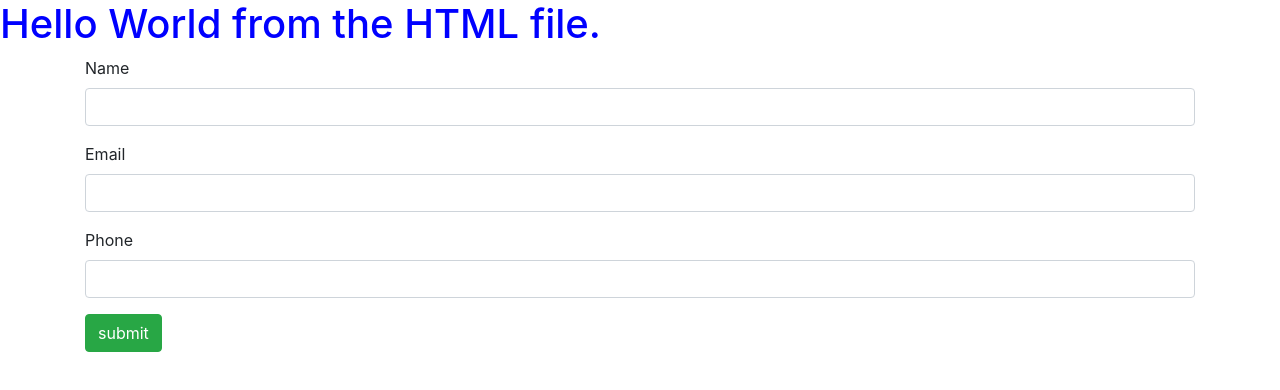
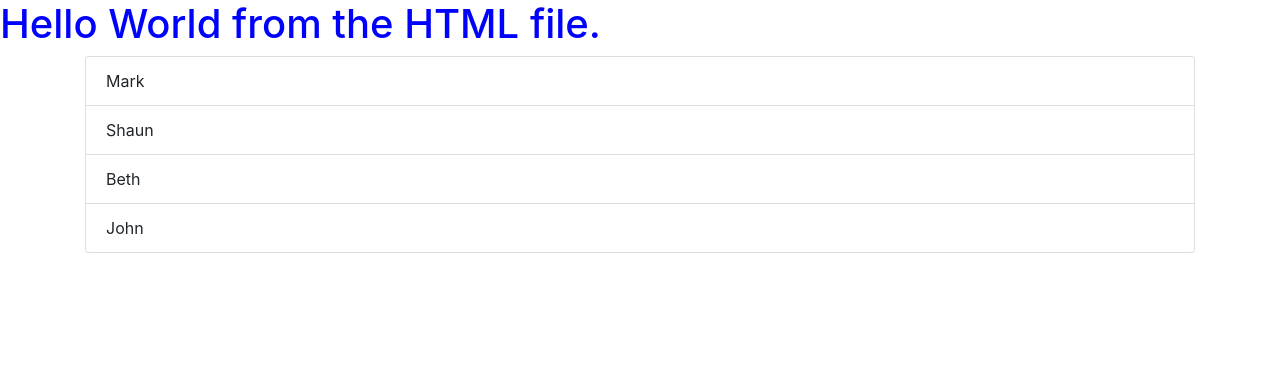
Before and after one commit to vega-ken/angularTutorial, an Angular app: page / in a window 1280 px wide. Shown: the top 390 px of the page. Built offline with nearby package versions, Linux system fonts and the light colour scheme.

Commit message:
servicios y agregando un servicio para hacer el codigo mas limpio y mantenible

```diff
--- a/src/app/app.module.ts
+++ b/src/app/app.module.ts
@@ -5,18 +5,18 @@ import { FormsModule } from '@angular/forms';
 // cada componente creado tendra que estar aqui
 import { AppComponent } from './app.component';
 import { SandboxComponent } from './components/sandbox/sandbox.component'; // cuando sean varios componentes /components/sandbox/sandbox.component
-
+import { DataService } from './services/data.service';
 
 @NgModule({
   declarations: [
     AppComponent,
-    SandboxComponent
+    SandboxComponent // componentes van en declarations
   ],
   imports: [
     BrowserModule,
     FormsModule
   ],
-  providers: [],
+  providers: [DataService], // servicios van en providers
   bootstrap: [AppComponent]
 })
 export class AppModule { }
--- a/src/app/components/sandbox/sandbox.component.html
+++ b/src/app/components/sandbox/sandbox.component.html
@@ -1,47 +1,7 @@
 <h1 class="special">Hello World from the HTML file.</h1>
 
 <div class="container">
-  <form novalidate #f="ngForm" (ngSubmit)="onSubmit(f)"> <!-- darse cuenta que se pasa el form(con id de 'f') en la funcion. esto pasa el form submitted como objeto y su validacion -->
-    <div class="form-group">
-      <label>Name</label>
-      <input
-        type="text"
-        class="form-control"
-        [(ngModel)]="user.name"
-        name="name"
-        #userName="ngModel"
-        minlength="2"
-        required
-      >
-      <div *ngIf="userName.errors?.required && userName.touched" class="alert alert-danger">Name is required</div>
-      <div *ngIf="userName.errors?.minlength && userName.touched" class="alert alert-danger">Name should be at least 2 characters</div>
-    </div>
-    <div class="form-group">
-      <label>Email</label>
-      <input
-        type="text"
-        class="form-control"
-        [(ngModel)]="user.email"
-        name="email"
-        #userEmail="ngModel"
-        required
-      >
-      <div *ngIf="userEmail.errors?.required && userEmail.touched" class="alert alert-danger">Email is required</div>
-    </div>
-    <div class="form-group">
-      <label>Phone</label>
-      <input
-        type="text"
-        class="form-control"
-        [(ngModel)]="user.phone"
-        name="phone"
-        #userPhone="ngModel"
-        minlength="10"
-      >
-      <div *ngIf="userPhone.errors?.minlength && userPhone.touched" class="alert alert-danger">Enter a valid phone number</div>
-    </div>
-    <input type="submit" class="btn btn-success" value="submit">
-  </form>
-
-
+  <ul class="list-group">
+    <li class="list-group-item" *ngFor="let user of users">{{user}}</li>
+  </ul>
 </div>
--- a/src/app/components/sandbox/sandbox.component.ts
+++ b/src/app/components/sandbox/sandbox.component.ts
@@ -1,4 +1,6 @@
 import { Component } from '@angular/core';
+
+import { DataService } from '../../services/data.service';
 
 @Component({
   selector: 'sandbox',
@@ -9,21 +11,18 @@ import { Component } from '@angular/core';
 
 export class SandboxComponent { // tu clase debe hacer match con el nombre del archivo
 
-  user = {
-    name: '',
-    email: '',
-    phone: ''
-  }
+  users:string[];
 
-  onSubmit({value, valid}){
-    // recuerda que aqui le envian 'f' que trae 2 cosas como un objeto
-      //value representa el objeto del form (los campos que han sido rellenados)
-      //valid representa la validacion de los campos
-    if(valid){
-      console.log(value);
-    }
-    else{
-      console.log('Form is invalid');
-    }
+  // cuando usas servicios, se injectan como dependencias al componente en el constructor
+
+  constructor(public dataService:DataService){
+
+    // con el servicio como parametros, ahora se pueden hacer cosas como
+      // this.dataService.getUsers()
+
+      console.log(this.dataService.getUsers());
+      // la idea es que mientras mas componentes necesiten de unos valores. es mejor tenerlo como servicio cosa que varios componentes usan el mismo servicio (que tenga metodos y propiedades que varios componentes necesiten)
+
+      this.users = this.dataService.getUsers();
   }
 }
--- /dev/null
+++ b/src/app/services/data.service.ts
@@ -0,0 +1,16 @@
+import { Injectable } from '@angular/core';
+
+@Injectable()
+
+export class DataService{
+  //para usar este servicio se necesita agregarlo a app.module.ts
+  users:string[];
+
+  constructor(){
+    this.users = ['Mark', 'Shaun', 'Beth', 'John'];
+  }
+
+  getUsers(){
+    return this.users;
+  }
+}
```
Also changed, not shown: notasAngular.txt.
